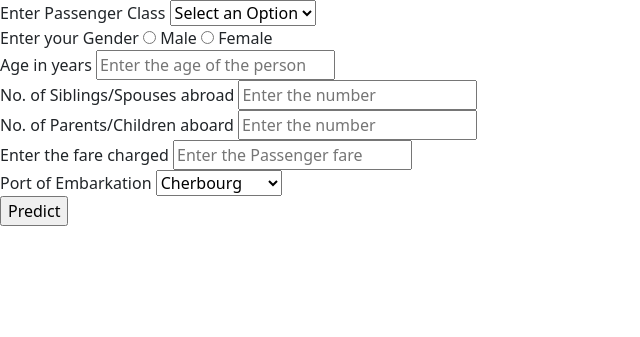
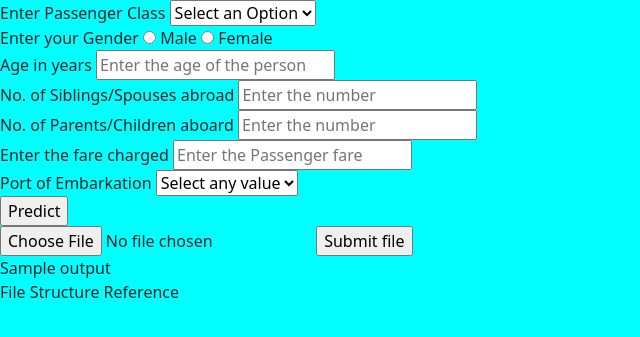
Before and after one commit to thecuriousjuel/DecisionTreeOnTitanic, a Flask app: template templates/index.html in a window 1280 px wide. Shown: the top 337 px of the page, without its empty margins (0-640 px from the left). Run offline with Flask 2, Linux system fonts and the light colour scheme; the template is opened without the code that fills it: most values are stand-ins (such as "Sample title", 1, 10 or a date in 2020).

Commit message:
Working Project

```diff
--- a/main.py
+++ b/main.py
@@ -1,9 +1,10 @@
-import re
 from flask import Flask, request, render_template
 import joblib
+import pandas as pd
 
 
 app = Flask(__name__)
+app.config['MAX_CONTENT_LENGTH'] = 10 * 1000 * 1000
 
 
 @app.route('/', methods=['GET'])
@@ -11,8 +12,8 @@ def homepage():
     return render_template('index.html')
 
 
-@app.route('/predict', methods=['POST'])
-def predict():
+@app.route('/predict_data', methods=['POST'])
+def predict_data():
     pclass = request.form['pclass']
     sex = request.form['sex']
     age = request.form['age']
@@ -21,9 +22,39 @@ def predict():
     fare = request.form['fare']
     embarked = request.form['embarked']
 
+    df = pd.DataFrame([[pclass, sex, age, sibsp, parch, fare, embarked]], columns=['Pclass', 'Sex', 'Age', 'SibSp', 'Parch', 'Fare', 'E mbarked'])
+
+    output = preprocess_and_model(df)
+
+    return render_template('output.html', data=df.values, columns=df.columns, output=output)
 
 
-    return render_template('index.html')
+@app.route('/predict_file', methods=['POST'])
+def predict_file():
+    file = request.files['file']
+
+    if file.filename.rsplit('.')[-1] not in ['csv', 'CSV']:
+        return render_template('index.html', output='Invalid file. Allowed files [CSV]')
+
+    df = pd.read_csv(file)
+    output = preprocess_and_model(df)
+
+    return render_template('output.html', data=df.values, columns=df.columns, output=output)
+
+
+def preprocess_and_model(df):
+    features_name = ['Pclass', 'Sex', 'Age', 'SibSp', 'Parch', 'Fare', 'E mbarked']
+
+    df = df[features_name].copy()
+
+    full_transformer = joblib.load('model/full_transformer.pickle')
+    tree_clf = joblib.load('model/tree_clf.pickle')
+
+    prepared_data = full_transformer.transform(df)
+    prediction = tree_clf.predict(prepared_data)
+
+    return prediction
+
 
 if __name__ == '__main__':
     app.run(debug=True)
--- /dev/null
+++ b/static/styles.css
@@ -0,0 +1,10 @@
+@import url('https://fonts.googleapis.com/css2?family=Source+Sans+Pro&display=swap');
+@import url('https://fonts.googleapis.com/css2?family=Source+Sans+Pro:ital,wght@1,600&display=swap');
+
+html{
+    font-family: 'Source Sans Pro', sans-serif;
+}
+
+body{
+    background-color: aqua;
+}
--- a/templates/index.html
+++ b/templates/index.html
@@ -11,11 +11,13 @@
     <link href="https://cdn.jsdelivr.net/npm/bootstrap@5.1.1/dist/css/bootstrap.min.css" rel="stylesheet"
         integrity="sha384-F3w7mX95PdgyTmZZMECAngseQB83DfGTowi0iMjiWaeVhAn4FJkqJByhZMI3AhiU" crossorigin="anonymous">
 
+    <link rel="stylesheet" href="static/styles.css">
+
     <title>Titanic Survival using Decision Tree</title>
 </head>
 
 <body>
-    <form action="/predict" method="POST">
+    <form action="/predict_data" method="POST">
         <div class="input-field">
             <label for="pclass">Enter Passenger Class</label>
             <select name="pclass" id="pclass" required>
@@ -27,11 +29,12 @@
         </div>
         <div class="input-field">
             <label for="sex">Enter your Gender</label>
-            <input type="radio" id="male" value="male" name="sex">
+
+            <input type="radio" id="male" value="male" name="sex" required>
             <label for="male">Male</label>
 
             <input type="radio" id="female" value="female" name="sex">
-            <label for="male">Female</label>
+            <label for="female">Female</label>
         </div>
         <div class="input-field">
             <label for="age">Age in years</label>
@@ -52,6 +55,7 @@
         <div class="input-field">
             <label for="embarked">Port of Embarkation</label>
             <select name="embarked" id="embarked" selected>
+                <option value="">Select any value</option>
                 <option value="C">Cherbourg</option>
                 <option value="Q">Queenstown</option>
                 <option value="S">Southampton</option>
@@ -59,6 +63,21 @@
         </div>
         <input type="submit" value="Predict">
     </form>
+
+    <form action="/predict_file" method="POST" enctype="multipart/form-data">
+        <input type="file" name="file" />
+        <input type="submit" value="Submit file">
+    </form>
+
+    {% if output %}
+    <div class="invalid">
+        {{output}}
+    </div>
+    {% endif %}
+
+    <a>File Structure Reference
+
+
     <script src="https://cdn.jsdelivr.net/npm/bootstrap@5.1.1/dist/js/bootstrap.bundle.min.js"
         integrity="sha384-/bQdsTh/da6pkI1MST/rWKFNjaCP5gBSY4sEBT38Q/9RBh9AH40zEOg7Hlq2THRZ"
         crossorigin="anonymous"></script>
```
Also changed, not shown: templates/output.html (added, +55 -0 lines), 2 other files.
